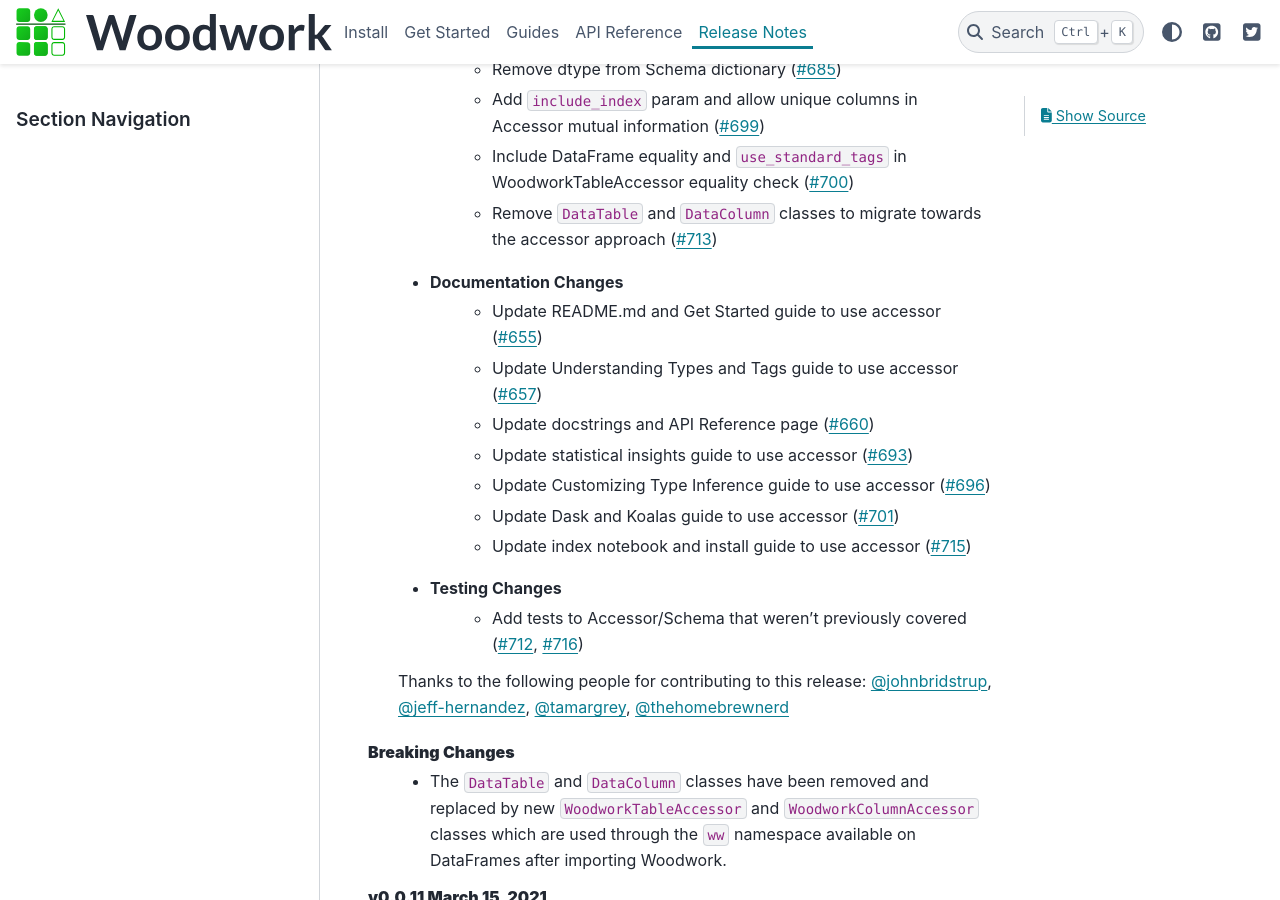
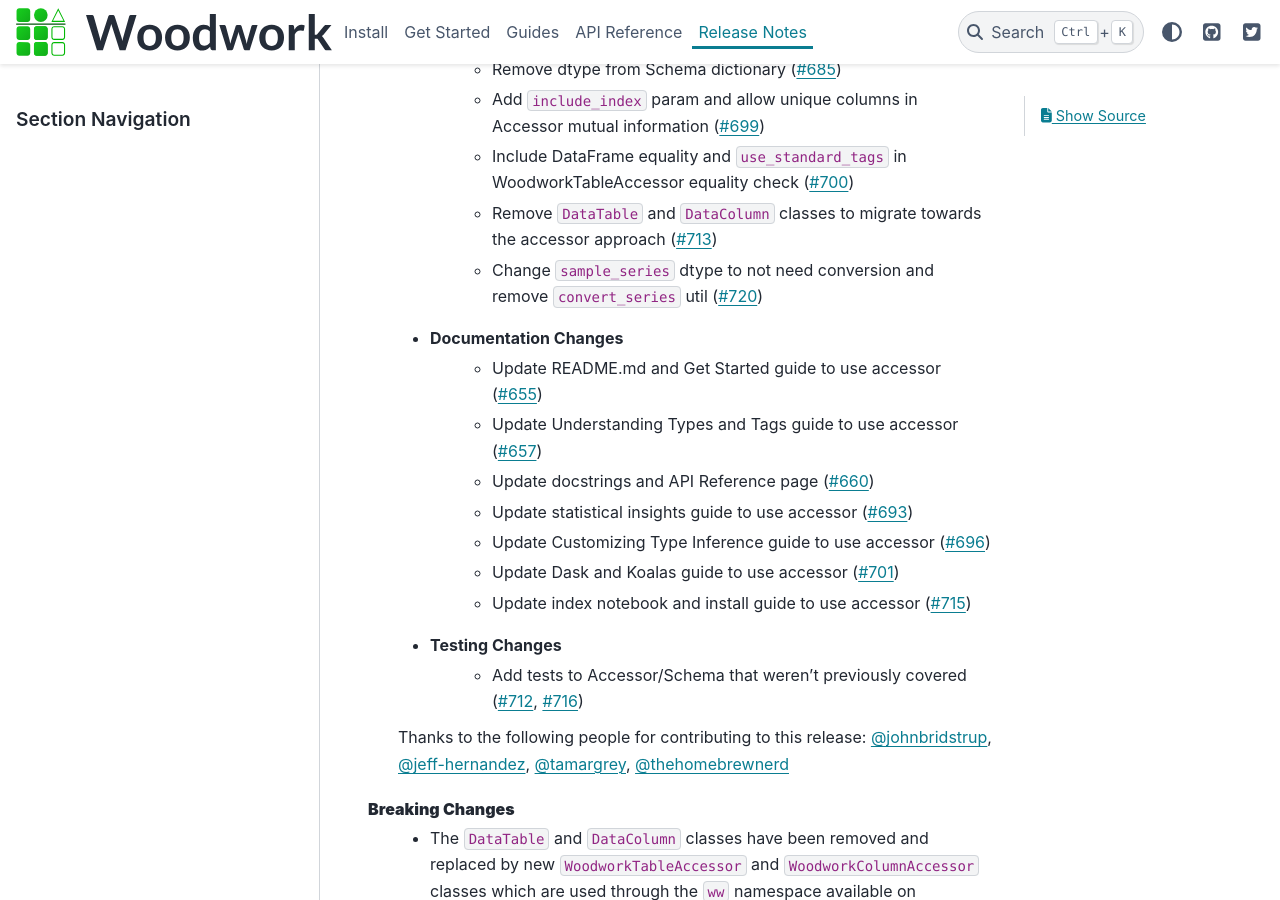
Before and after one commit to alteryx/woodwork, a Sphinx documentation site: the page built from docs/source/release_notes.rst, in a window 1280 px wide and 900 px high, scrolled down 2225 px. Built offline with Sphinx 7.4.7 and the PyData theme 0.15.4, drawn with Linux system fonts in a browser that asks for light colours; comment, search, counter and statistics services are not loaded.

Commit message:
Add release note

```diff
--- a/docs/source/release_notes.rst
+++ b/docs/source/release_notes.rst
@@ -57,6 +57,7 @@ Release Notes
         * Add ``include_index`` param and allow unique columns in Accessor mutual information (:pr:`699`)
         * Include DataFrame equality and ``use_standard_tags`` in WoodworkTableAccessor equality check (:pr:`700`)
         * Remove ``DataTable`` and ``DataColumn`` classes to migrate towards the accessor approach (:pr:`713`)
+        * Change ``sample_series`` dtype to not need conversion and remove ``convert_series`` util (:pr:`720`)
     * Documentation Changes
         * Update README.md and Get Started guide to use accessor (:pr:`655`)
         * Update Understanding Types and Tags guide to use accessor (:pr:`657`)
```
